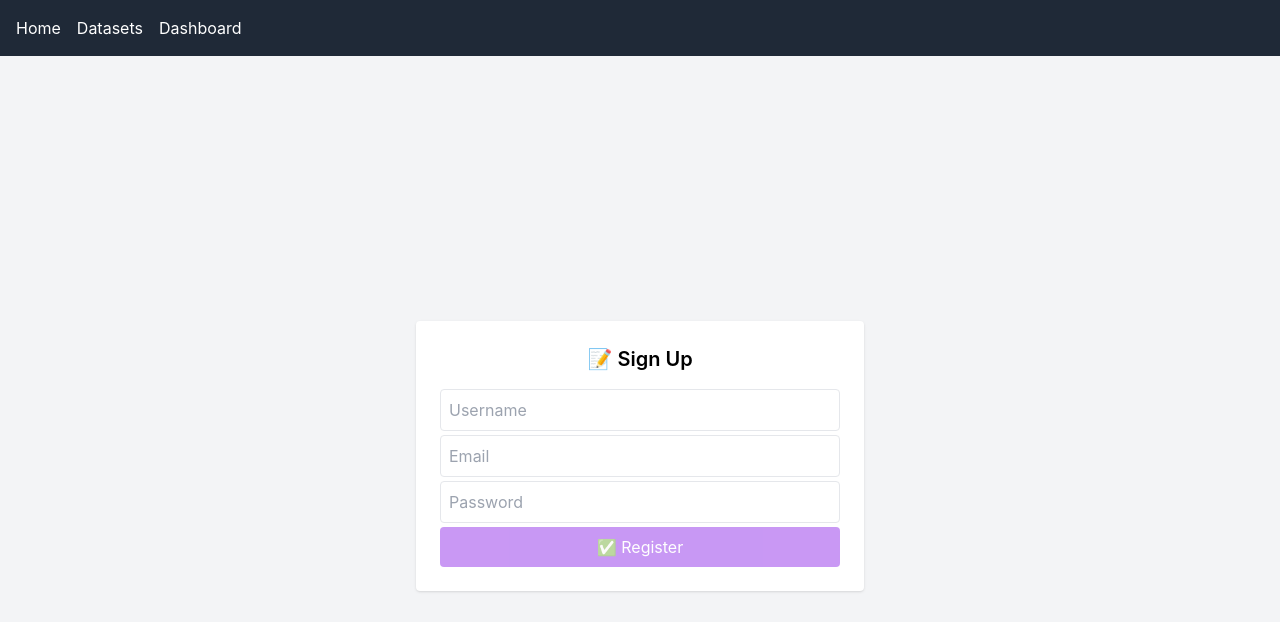
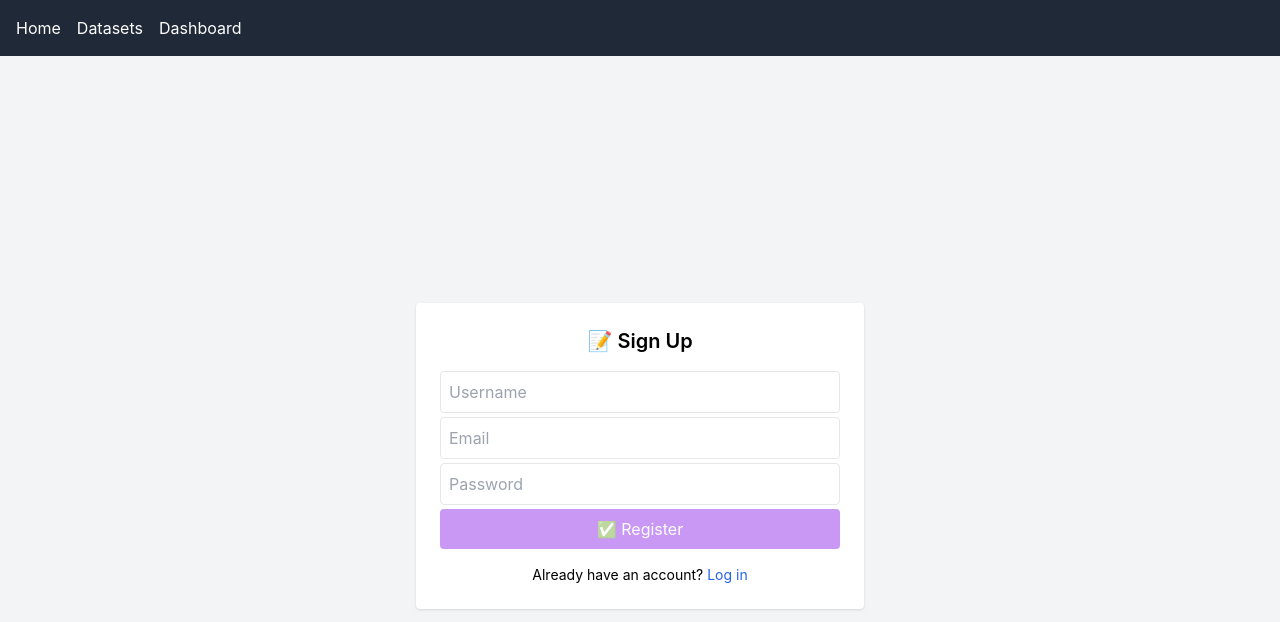
Before and after one commit to brej-29/collaborative-data-insights-portal, a React (Create React App) app in the folder frontend/: page /signup in a window 1280 px wide. Shown: the top 622 px of the page. Built offline with nearby package versions, Linux system fonts and the light colour scheme; no server answers.

Commit message:
🔁 Add switch from signup to login page

```diff
--- a/frontend/src/pages/SignupPage.tsx
+++ b/frontend/src/pages/SignupPage.tsx
@@ -119,6 +119,16 @@
         >
           ✅ Register
         </button>
+
+        <p className="mt-4 text-sm text-center">
+          Already have an account?{" "}
+          <button
+            onClick={() => navigate("/login")}
+            className="text-blue-600 hover:underline"
+          >
+            Log in
+          </button>
+        </p>
       </div>
     </div>
   );
```
